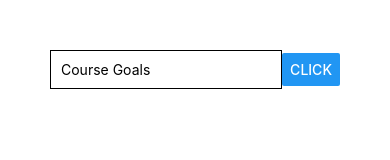
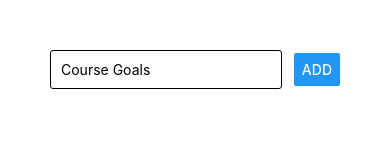
Before and after one commit to RukshanNuwan/Complete-guide-Udemy, a React Native app: screen / in a window 390 px wide. Shown: the top 160 px of the page. Built offline with nearby package versions, Linux system fonts and the light colour scheme.

Commit message:
making scroll view

```diff
--- a/App.js
+++ b/App.js
@@ -1,5 +1,5 @@
 import React, { useState } from 'react';
-import { Button, StyleSheet, Text, TextInput, View } from 'react-native';
+import { Button, ScrollView, StyleSheet, Text, TextInput, View } from 'react-native';
 
 export default function App() {
   const [enteredGoal, setEnteredGoal] = useState('');
@@ -17,10 +17,16 @@ export default function App() {
     <View style={styles.screen}>
       <View style={styles.inputContainer}>
         <TextInput placeholder="Course Goals" style={styles.input} onChangeText={goalInputHandler} value={enteredGoal} />
-        <Button title="Click" onPress={addGoalHandler} />
+        <Button title="Add" onPress={addGoalHandler} />
       </View>
 
-      <View></View>
+      <ScrollView>
+        {courseGoals.map((goal) => (
+          <View key={goal} style={styles.listItem}>
+            <Text>{goal}</Text>
+          </View>
+        ))}
+      </ScrollView>
     </View>
   );
 }
@@ -38,8 +44,18 @@ const styles = StyleSheet.create({
 
   input: {
     padding: 10,
+    width: '80%',
     borderColor: 'black',
     borderWidth: 1,
-    width: '80%'
+    borderRadius: 3
+  },
+
+  listItem: {
+    padding: 10,
+    marginTop: 5,
+    backgroundColor: '#59b1b3',
+    borderColor: 'teal',
+    borderWidth: 1,
+    borderRadius: 3
   }
 });
```
